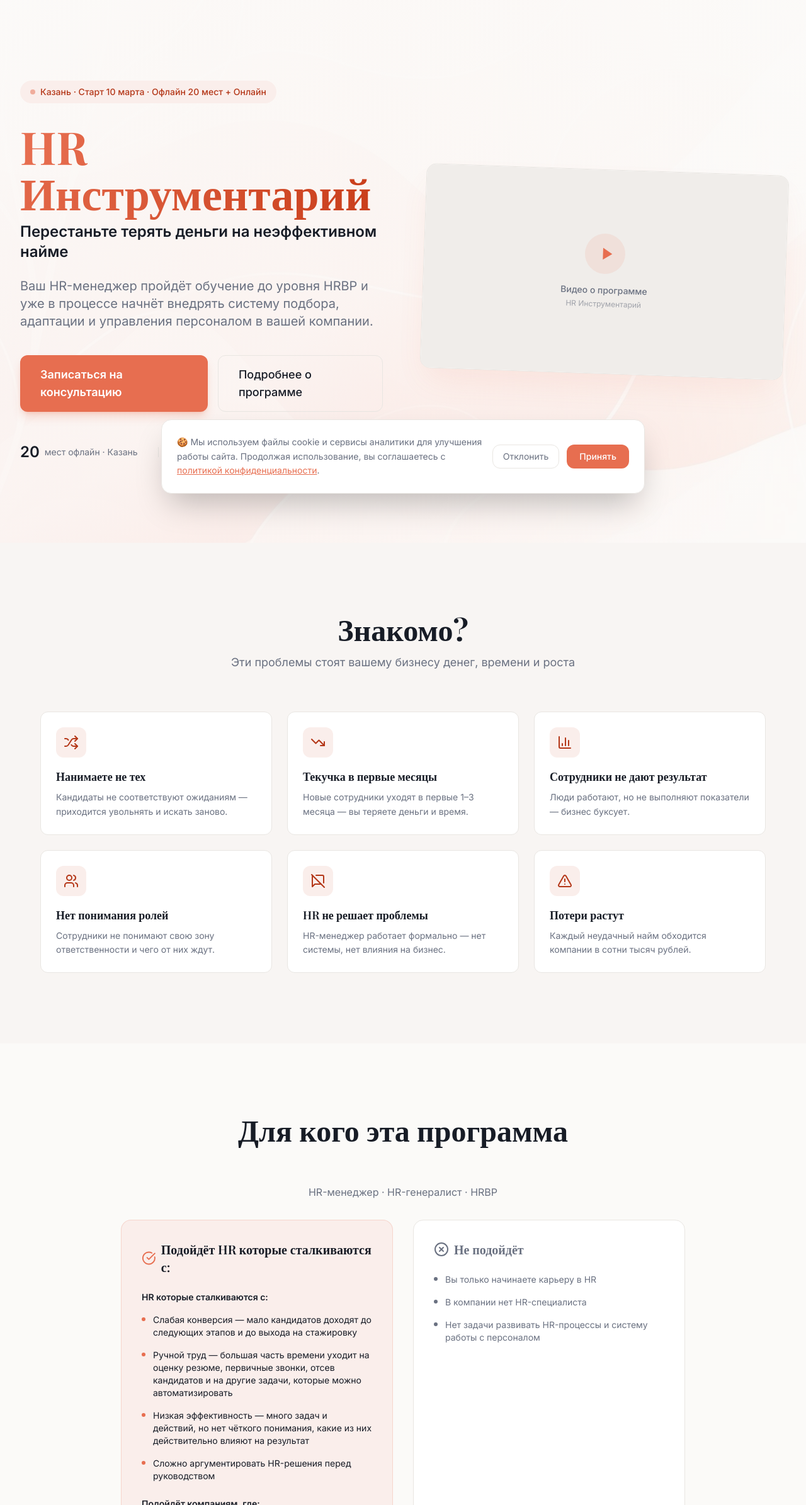
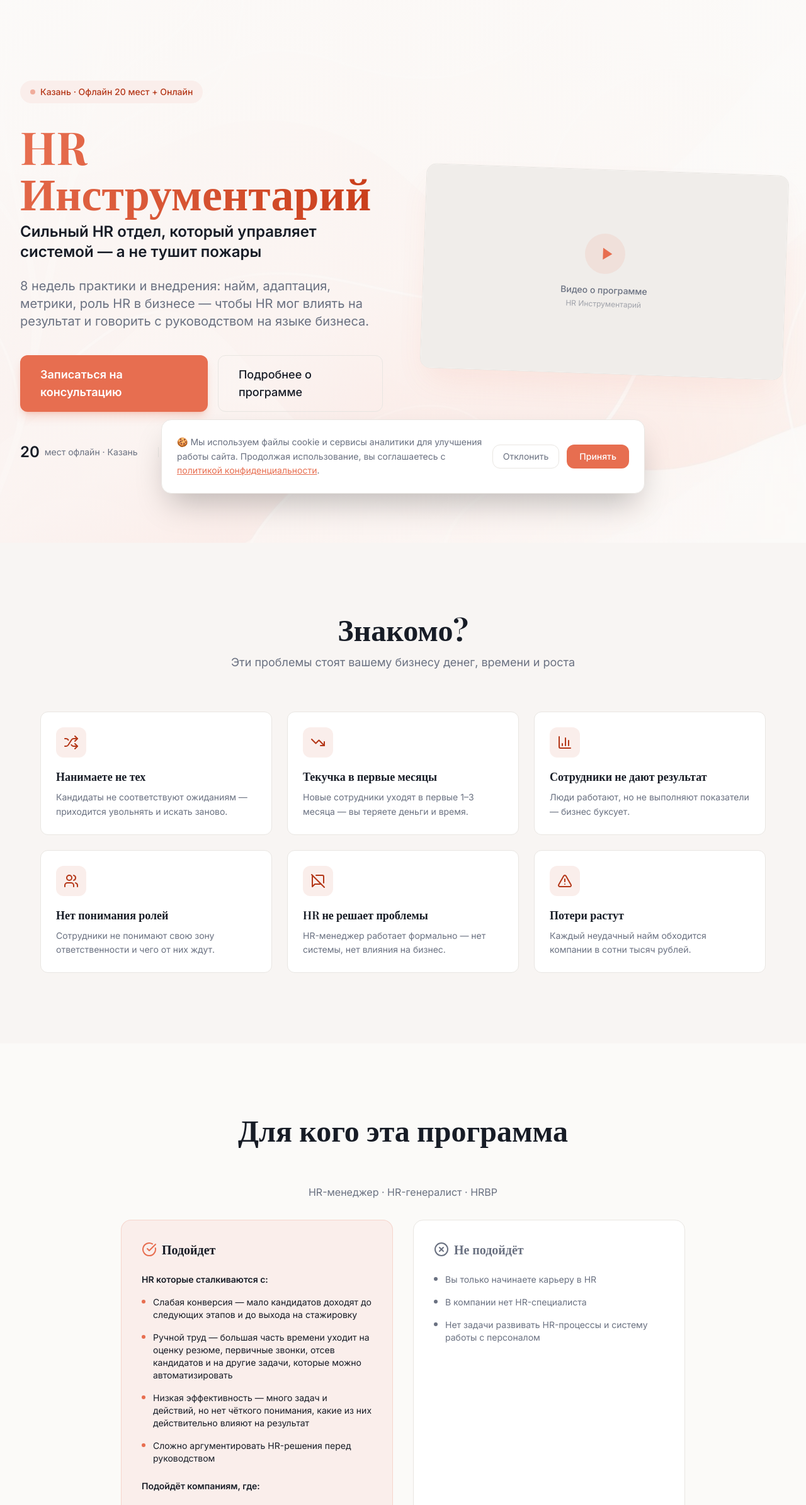
Before and after one commit to di1818/Test01, a React (Vite) app: page / in a window 1280 px wide. Shown: the top 2390 px of the page at 63% size. Built offline with nearby package versions, Linux system fonts and the light colour scheme; no server answers; the HTML template or start-up script is replaced by a standard one.

Commit message:
Update hero copy text per content request

```diff
--- a/src/components/ForWhomSection.tsx
+++ b/src/components/ForWhomSection.tsx
@@ -36,8 +36,7 @@ const ForWhomSection = () => (
           <div className="rounded-2xl border border-primary/20 bg-accent p-8 h-full">
             <h3 className="text-xl font-semibold mb-6 flex items-center gap-2">
               <CheckCircle className="h-6 w-6 text-primary" />
-              Подойдёт
-              HR которые сталкиваются с:
+              Подойдет
             </h3>
             <p className="text-sm font-semibold mb-4">HR которые сталкиваются с:</p>
             <ul className="space-y-4">
--- a/src/components/HeroSection.tsx
+++ b/src/components/HeroSection.tsx
@@ -38,7 +38,7 @@ const HeroSection = () => {
             >
               <span className="h-2 w-2 rounded-full bg-primary animate-pulse" />
               <span className="text-sm font-medium text-accent-foreground">
-                Казань · Старт 10 марта · Офлайн 20 мест + Онлайн
+                Казань · Офлайн 20 мест + Онлайн
               </span>
             </motion.div>
 
@@ -57,7 +57,7 @@ const HeroSection = () => {
               transition={{ duration: 0.7, delay: 0.15 }}
               className="text-xl md:text-2xl font-semibold text-foreground mb-6"
             >
-              Перестаньте терять деньги на неэффективном найме
+              Сильный HR отдел, который управляет системой — а не тушит пожары
             </motion.p>
 
             <motion.p
@@ -66,9 +66,9 @@ const HeroSection = () => {
               transition={{ duration: 0.7, delay: 0.2 }}
               className="text-lg md:text-xl text-muted-foreground mb-10 max-w-2xl leading-relaxed"
             >
-              Ваш HR-менеджер пройдёт обучение до уровня HRBP и уже в процессе
-              начнёт внедрять систему подбора, адаптации и управления персоналом
-              в вашей компании.
+              8 недель практики и внедрения: найм, адаптация, метрики, роль HR в
+              бизнесе — чтобы HR мог влиять на результат и говорить с
+              руководством на языке бизнеса.
             </motion.p>
 
             <motion.div
```
